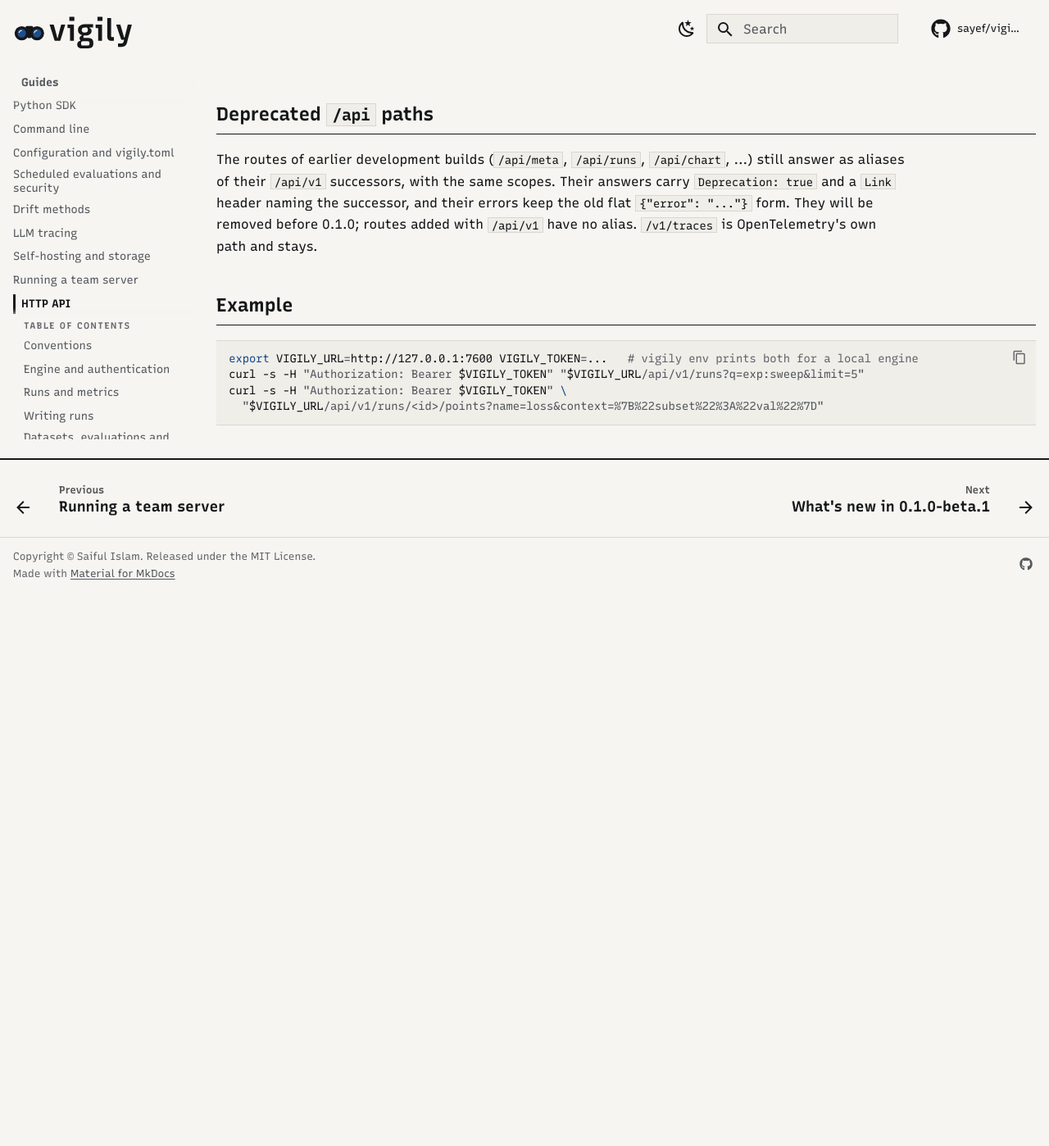
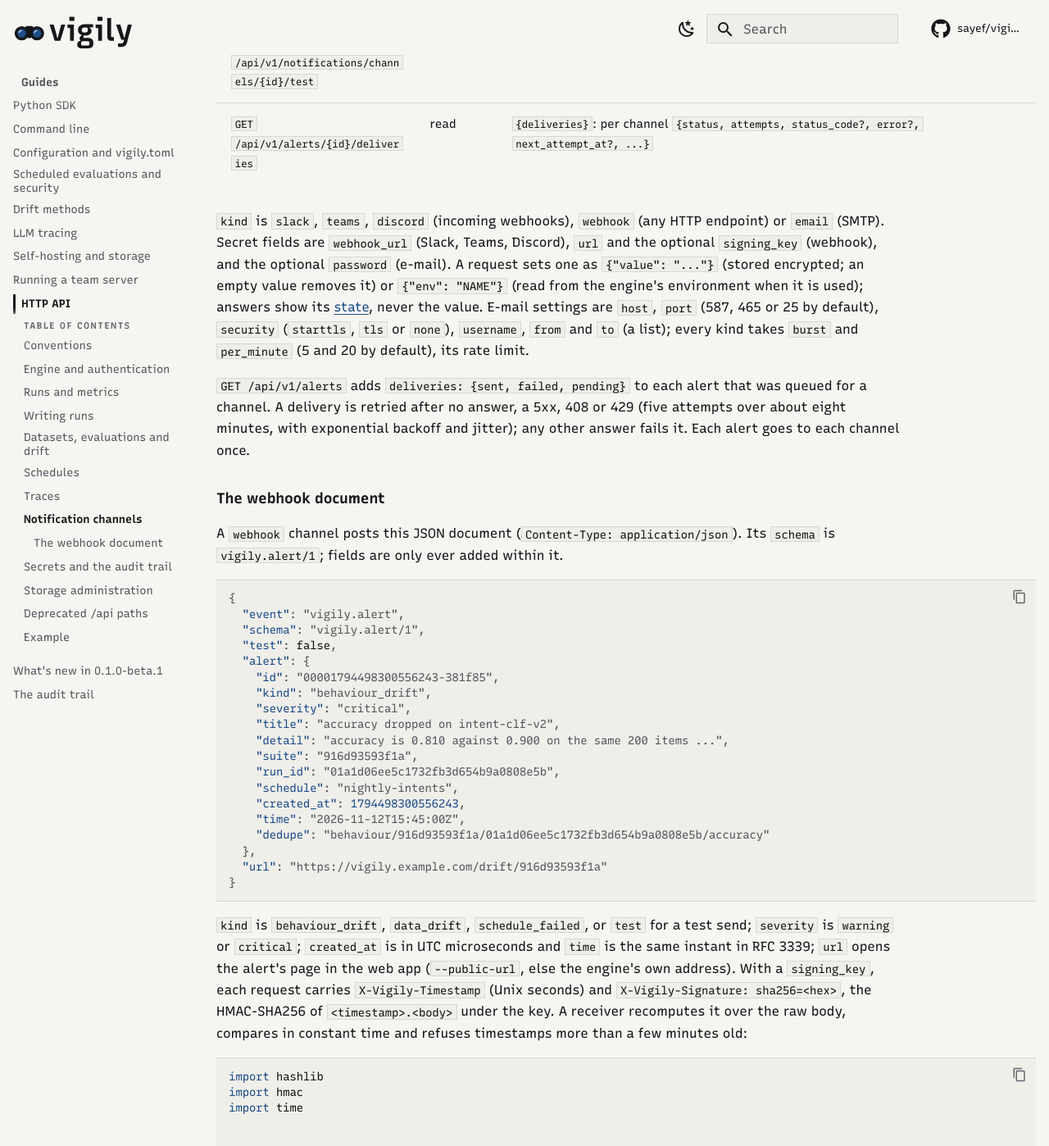
Before and after one commit to sayef/vigily, an MkDocs documentation site: the page built from docs/guides/http-api.md, in a window 1280 px wide and 1400 px high, scrolled down 6145 px. Shown: the whole window at 82% size. Built offline with MkDocs 1.6.1 and Material for MkDocs 9.7.7, drawn with Linux system fonts in a browser that asks for light colours; comment, search, counter and statistics services are not loaded; before the commit the page ends 6867 px from its top, so only the background shows below that; some of the changed text lies outside the part shown.

Commit message:
Document notification channels and the webhook document

````diff
--- a/docs/guides/http-api.md
+++ b/docs/guides/http-api.md
@@ -127,6 +127,79 @@ sent twice replaces points instead of adding them. A write to a deleted run is a
 | `DELETE /api/v1/traces/{id}` | admin | deletes one trace |
 | `POST /api/v1/traces/delete` | admin | `{ids, erase?, force?}` → deletes or erases traces |
 
+## Notification channels
+
+| Method and path | Scope | Answer |
+|---|---|---|
+| `GET /api/v1/notifications/channels` | read | `{channels}`: each `{id, name, kind, enabled, default, settings, secrets, source, created_at, updated_at, changed_by?, last_delivery?}`, secrets as states only |
+| `POST /api/v1/notifications/channels` | admin | `{name, kind, enabled?, default?, settings?, secrets?}` → 201 with the channel |
+| `GET /api/v1/notifications/channels/{id}` | read | one channel |
+| `PATCH /api/v1/notifications/channels/{id}` | admin | `{name?, enabled?, default?, settings?, secrets?}` → the channel; `settings` replaces the settings, each field in `secrets` replaces that secret |
+| `DELETE /api/v1/notifications/channels/{id}` | admin | removes the channel and its stored secrets → `{deleted}` |
+| `POST /api/v1/notifications/channels/{id}/test` | admin | sends a test alert once → `{ok, status_code?, error?, duration_ms}` |
+| `GET /api/v1/alerts/{id}/deliveries` | read | `{deliveries}`: per channel `{status, attempts, status_code?, error?, next_attempt_at?, ...}` |
+
+`kind` is `slack`, `teams`, `discord` (incoming webhooks), `webhook` (any HTTP endpoint) or `email`
+(SMTP). Secret fields are `webhook_url` (Slack, Teams, Discord), `url` and the optional
+`signing_key` (webhook), and the optional `password` (e-mail). A request sets one as
+`{"value": "..."}` (stored encrypted; an empty value removes it) or `{"env": "NAME"}` (read from
+the engine's environment when it is used); answers show its [state](#secrets-and-the-audit-trail),
+never the value. E-mail settings are `host`, `port` (587, 465 or 25 by default), `security`
+(`starttls`, `tls` or `none`), `username`, `from` and `to` (a list); every kind takes `burst` and
+`per_minute` (5 and 20 by default), its rate limit.
+
+`GET /api/v1/alerts` adds `deliveries: {sent, failed, pending}` to each alert that was queued for
+a channel. A delivery is retried after no answer, a 5xx, 408 or 429 (five attempts over about eight
+minutes, with exponential backoff and jitter); any other answer fails it. Each alert goes to each
+channel once.
+
+### The webhook document
+
+A `webhook` channel posts this JSON document (`Content-Type: application/json`). Its `schema` is
+`vigily.alert/1`; fields are only ever added within it.
+
+```json
+{
+  "event": "vigily.alert",
+  "schema": "vigily.alert/1",
+  "test": false,
+  "alert": {
+    "id": "00001794498300556243-381f85",
+    "kind": "behaviour_drift",
+    "severity": "critical",
+    "title": "accuracy dropped on intent-clf-v2",
+    "detail": "accuracy is 0.810 against 0.900 on the same 200 items ...",
+    "suite": "916d93593f1a",
+    "run_id": "01a1d06ee5c1732fb3d654b9a0808e5b",
+    "schedule": "nightly-intents",
+    "created_at": 1794498300556243,
+    "time": "2026-11-12T15:45:00Z",
+    "dedupe": "behaviour/916d93593f1a/01a1d06ee5c1732fb3d654b9a0808e5b/accuracy"
+  },
+  "url": "https://vigily.example.com/drift/916d93593f1a"
+}
+```
+
+`kind` is `behaviour_drift`, `data_drift`, `schedule_failed`, or `test` for a test send; `severity`
+is `warning` or `critical`; `created_at` is in UTC microseconds and `time` is the same instant in
+RFC 3339; `url` opens the alert's page in the web app (`--public-url`, else the engine's own
+address). With a `signing_key`, each request carries `X-Vigily-Timestamp` (Unix seconds) and
+`X-Vigily-Signature: sha256=<hex>`, the HMAC-SHA256 of `<timestamp>.<body>` under the key. A
+receiver recomputes it over the raw body, compares in constant time and refuses timestamps more
+than a few minutes old:
+
+```python
+import hashlib
+import hmac
+import time
+
+
+def verify(key: bytes, headers, body: bytes) -> bool:
+    ts = headers["X-Vigily-Timestamp"]
+    want = "sha256=" + hmac.new(key, ts.encode() + b"." + body, hashlib.sha256).hexdigest()
+    return hmac.compare_digest(want, headers["X-Vigily-Signature"]) and abs(time.time() - int(ts)) < 300
+```
+
 ## Secrets and the audit trail
 
 | Method and path | Scope | Answer |
````
Also changed, not shown: CHANGELOG.md (+17 -2 lines), docs/guides/configuration.md (+1 -0 lines).
